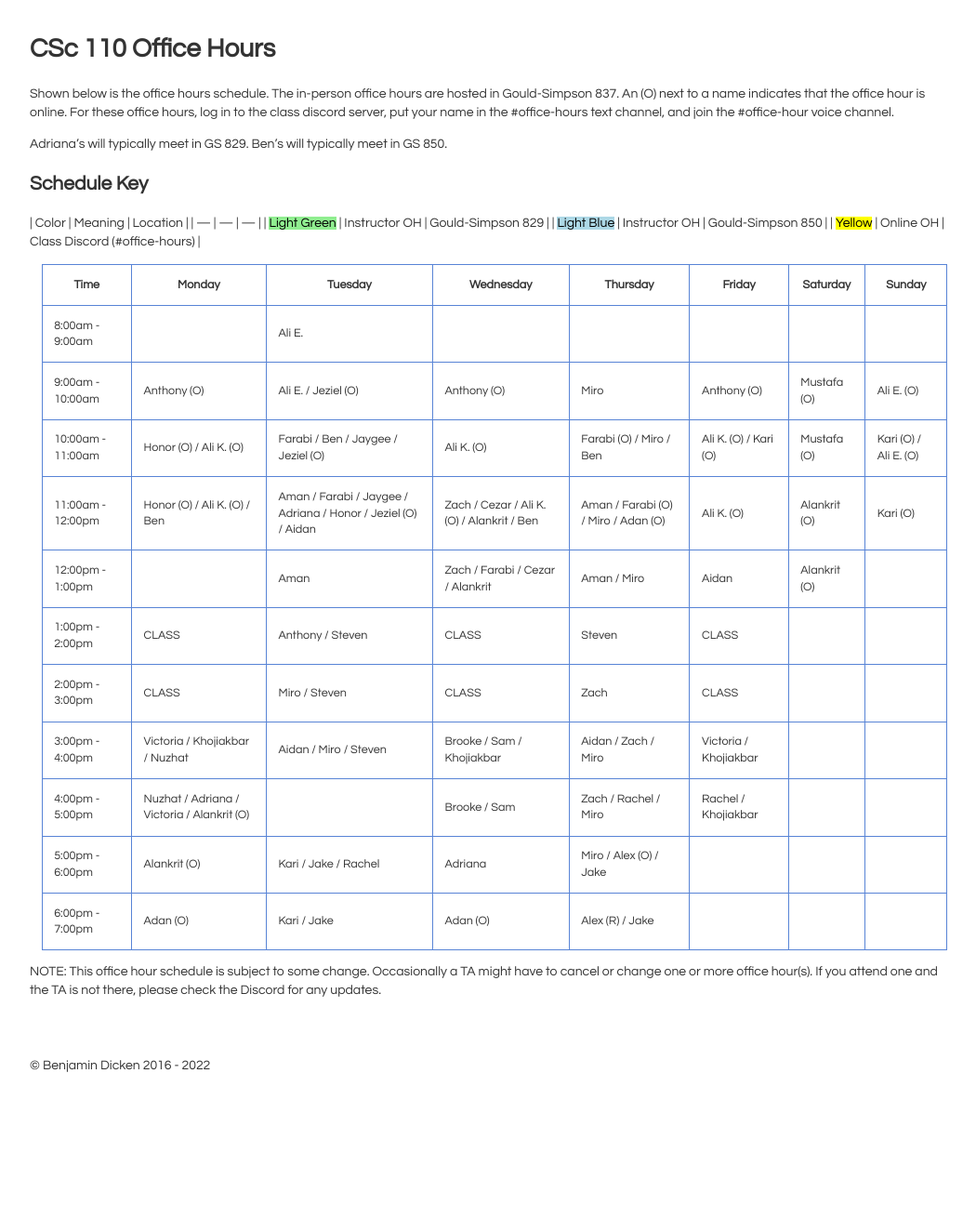
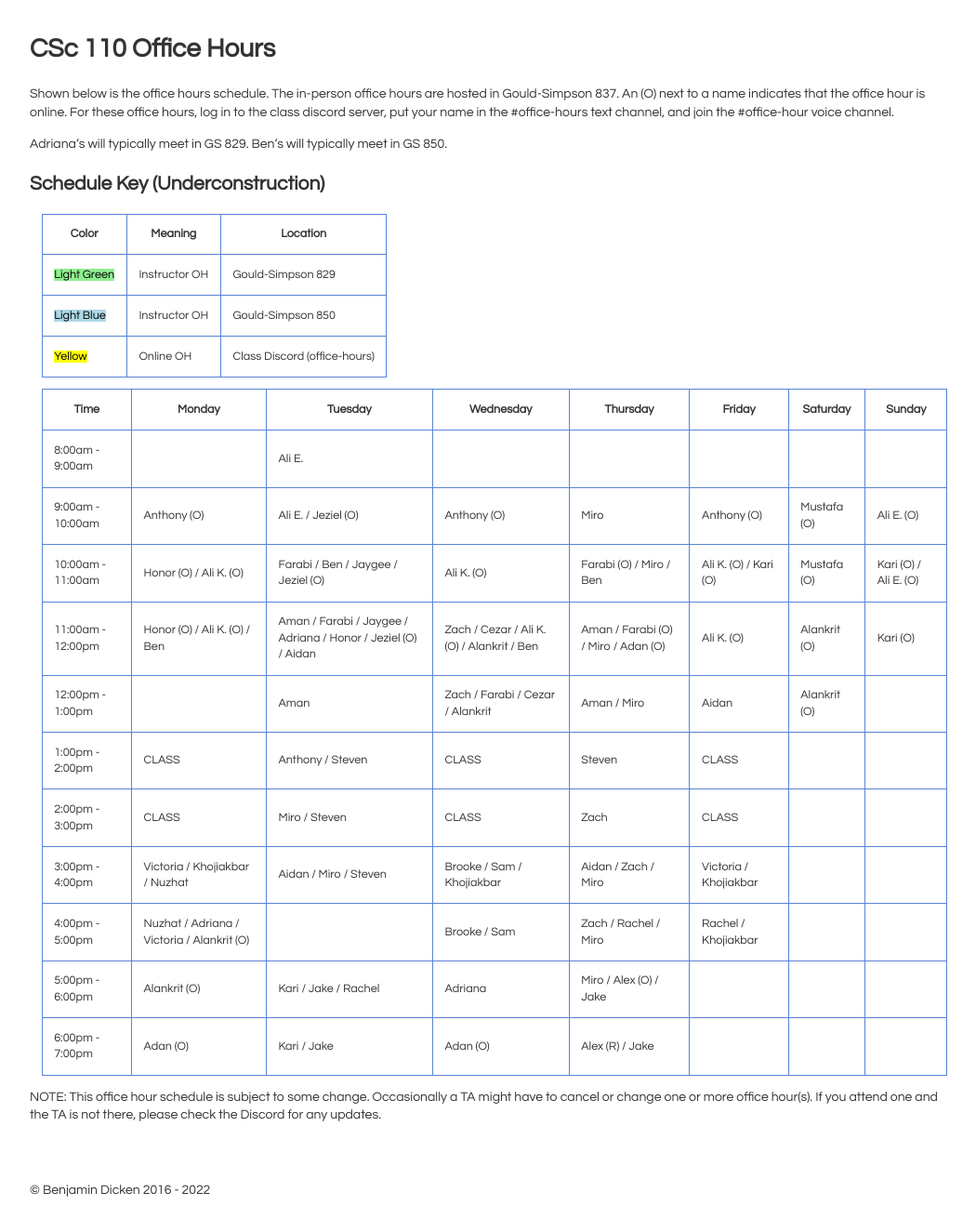
Before and after one commit to bddicken/cs110fall2022website, a Jekyll site: the page built from office_hours/index.md, in a window 1280 px wide. Shown: the whole page at 93% size, without its empty margins (108-1158 px from the left). Built offline with Jekyll 4.4.1, drawn with Linux system fonts in a browser that asks for light colours; before the commit the page ends 1176 px from its top, so only the background shows below that; some of the changed lines change nothing that is shown.

Commit message:
Fix for key

```diff
--- a/office_hours/index.md
+++ b/office_hours/index.md
@@ -25,13 +25,29 @@ For these office hours, log in to the class discord server, put your name in the
 Adriana's will typically meet in GS 829.
 Ben's will typically meet in GS 850.
 
-## Schedule Key
+## Schedule Key (Underconstruction)
+
 | Color | Meaning | Location |
 | --- | --- | --- |
 | <mark style="background-color:lightgreen">Light Green</mark> | Instructor OH | Gould-Simpson 829 |
 | <mark style="background-color:lightblue">Light Blue</mark> | Instructor OH | Gould-Simpson 850 |
-| <mark>Yellow</mark> | Online OH | Class Discord (#office-hours) |
+| <mark>Yellow</mark> | Online OH | Class Discord (office-hours) |
 
+<!--
+<mark>Anthony</mark>
+<mark>Mustafa</mark>
+<mark>Honor</mark>
+<mark>Kari</mark>
+<mark>Ali E.</mark>
+<mark>Farabi</mark>
+<mark>Adan</mark>
+<mark>Alankriy</mark>
+<mark>Ali K.</mark>
+<mark>Jeziel</mark>
+
+<mark style="background-color:lightblue">Ben</mark>
+<mark style="background-color:lightgreen">Adriana</mark>
+-->
 
 | Time | Monday | Tuesday | Wednesday | Thursday | Friday | Saturday | Sunday |
 |---|---|---|---|---|---|
```
